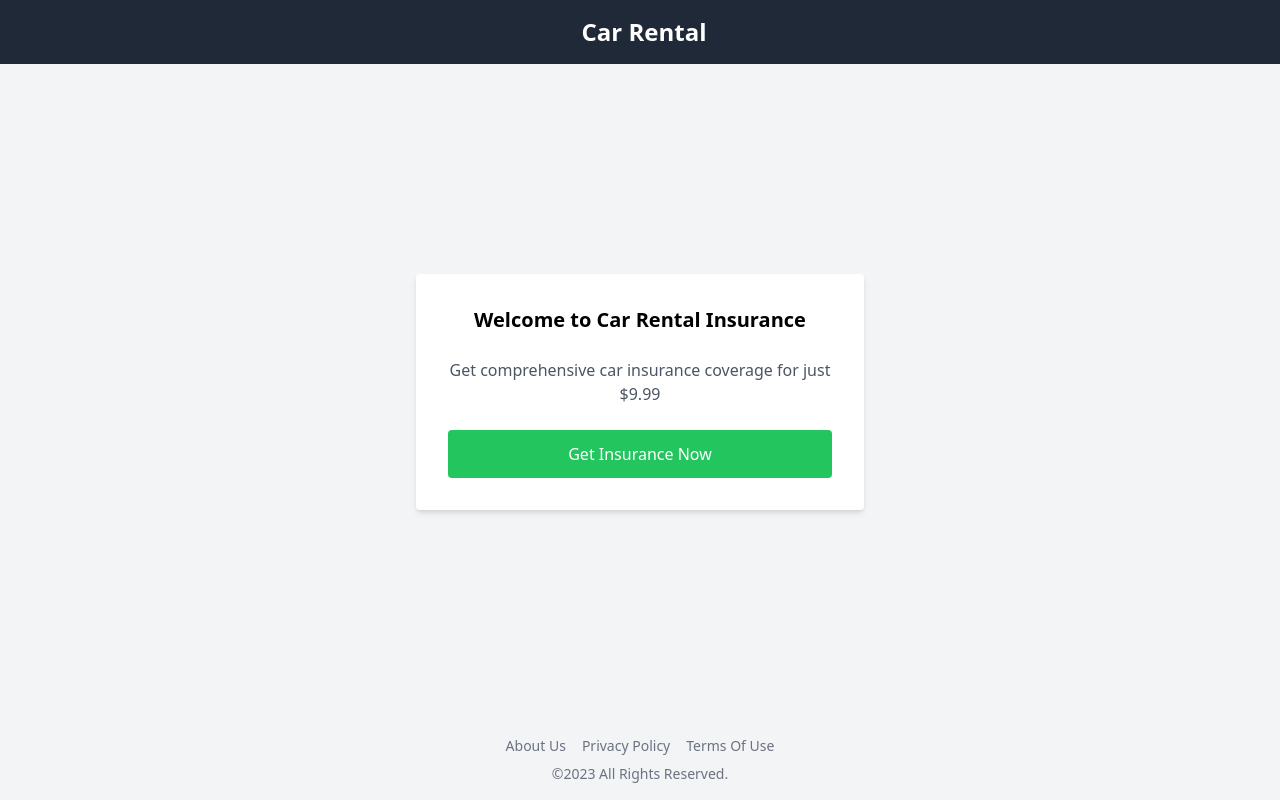
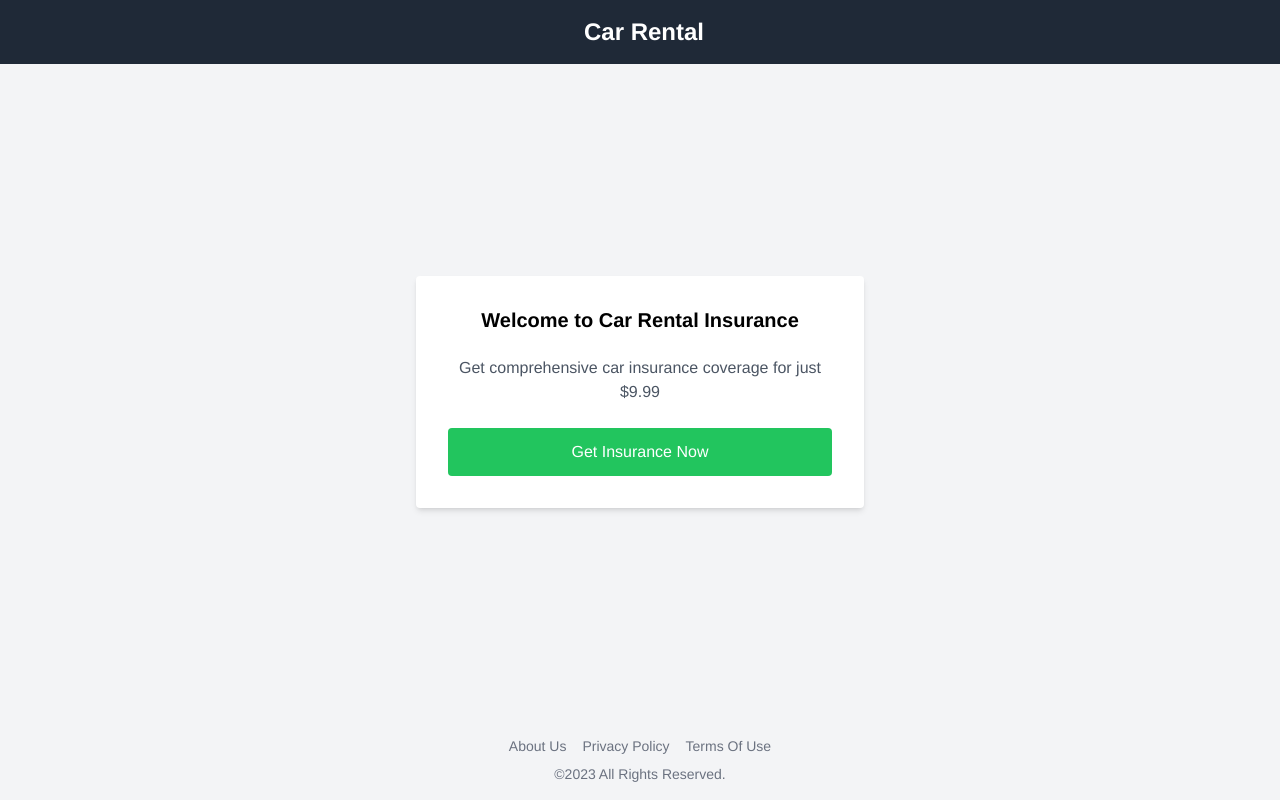
Before and after one commit to ugniusramanauskas/car-rental-insurance-form, a Vue app: page / in a window 1280 px wide. Built offline with nearby package versions, Linux system fonts and the light colour scheme.

Commit message:
Add custom font and font size configurations to Tailwind CSS

```diff
--- a/tailwind.config.js
+++ b/tailwind.config.js
@@ -2,7 +2,15 @@
 export default {
   content: ['./index.html', './src/**/*.{vue,js,ts,jsx,tsx}'],
   theme: {
-    extend: {},
+    extend: {
+      fontFamily: {
+        'sans': ['Helvetica Neue', 'Helvetica', 'Arial', 'sans-serif'],
+      },
+      fontSize: {
+        'xl': ['20px', '24px'], // [font-size, line-height]
+        'label': ['16px', '24px'], // Custom size for form labels
+      },
+    },
   },
   plugins: [],
 };
```
